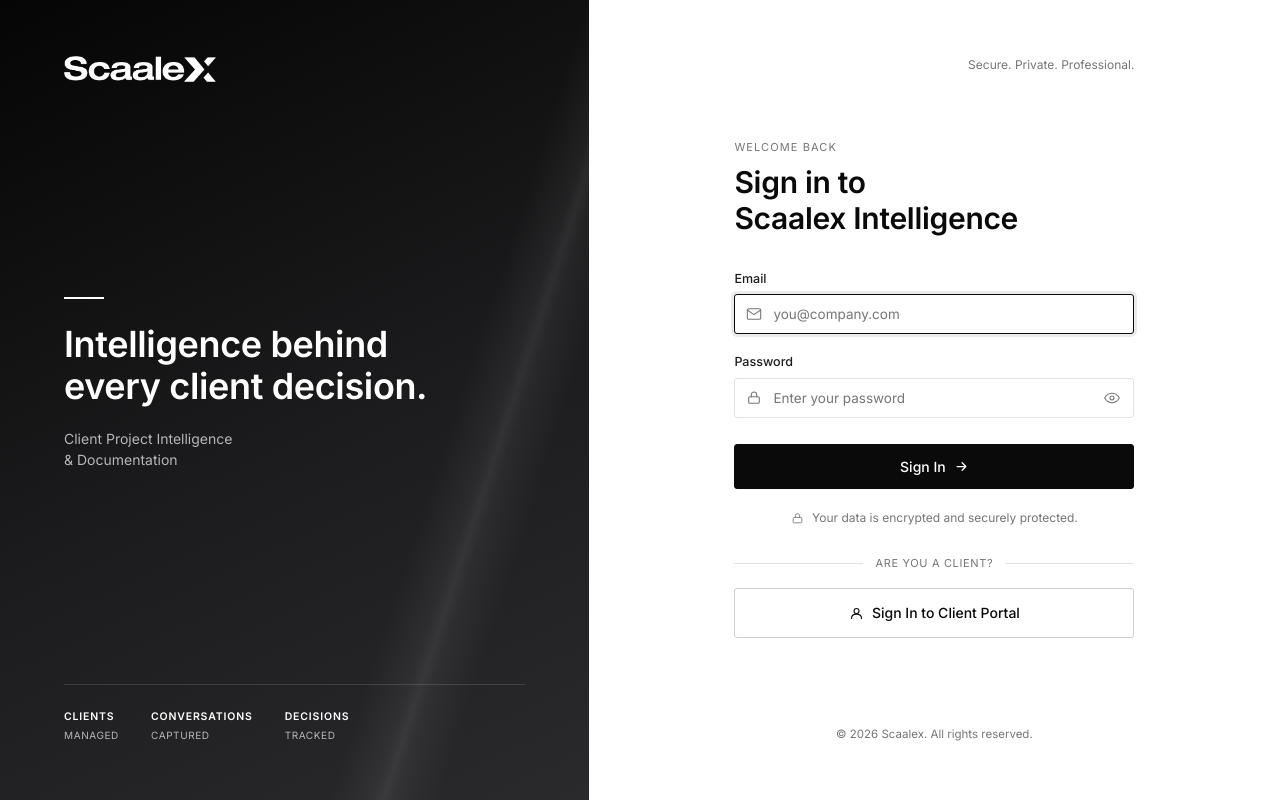
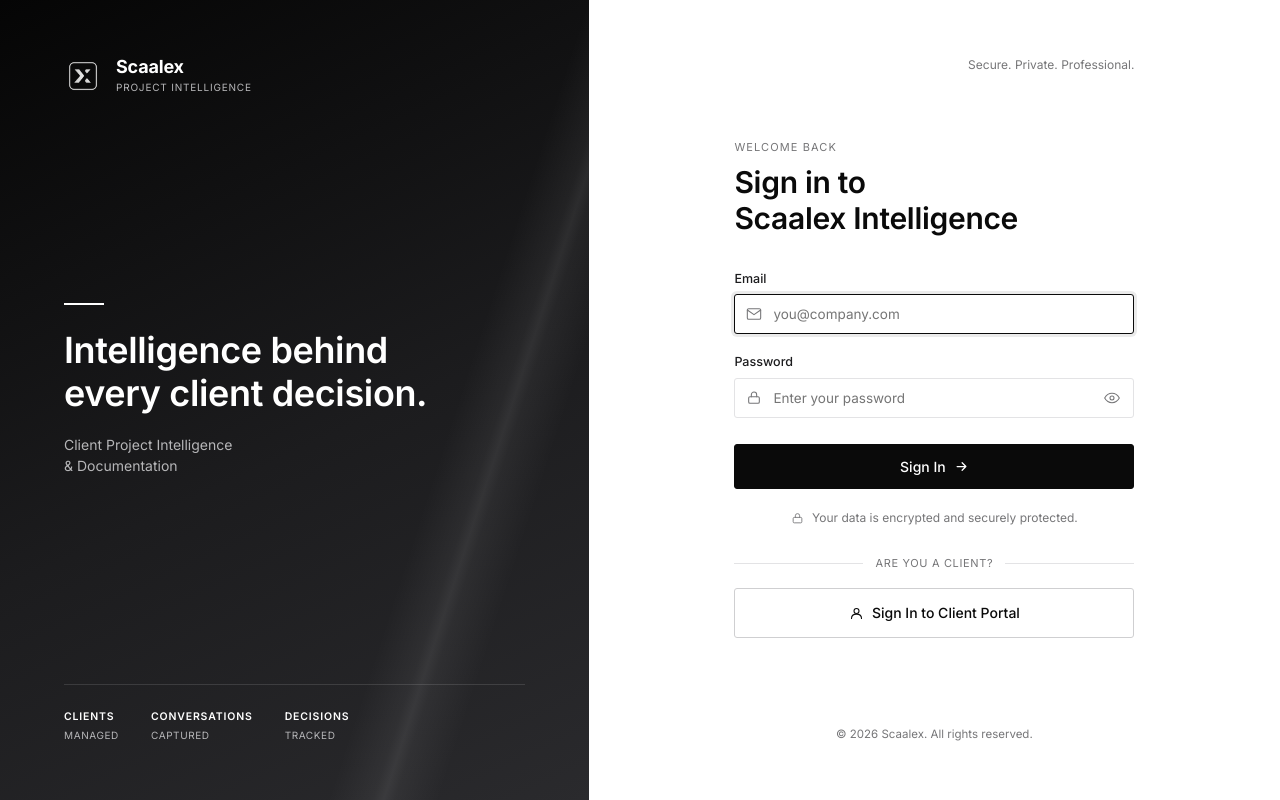
Before and after one commit to Pv-Anand/Scaalex, a Flask app: page /login in a window 1280 px wide. Run offline with Flask 3, Linux system fonts and the light colour scheme; some libraries are stand-ins or nearby versions.

Commit message:
Carry sidebar's icon-mark + wordmark branding to login and portal
Staff Login, Client Login, and the client-hub login now show the icon
mark (white, transparent background) next to "Scaalex" / "Project
Intelligence", replacing the flat logo-white.png wordmark - matching
the sidebar's brand treatment instead of looking like a different logo
in a different part of the app.

Light-background surfaces (Client Portal topbar, Set Password, Choose
Account) get a new navy colorway of the same mark (new asset:
static/images/favicon-navy-mark.png) since the white version has no
contrast there. Portal topbar stays single-line given its limited
height; Set Password and Choose Account get the full stacked
treatment since they're standalone screens.

Removed the now-dead .auth-left-logo / .auth-brand-logo CSS rules.

Co-Authored-By: Claude Sonnet 5 <noreply@anthropic.com>

```diff
--- a/static/css/style.css
+++ b/static/css/style.css
@@ -458,7 +458,8 @@ input[type=datetime-local]::-webkit-calendar-picker-indicator:hover {
 /* ---------- Auth ---------- */
 .auth-shell { min-height: 100vh; display: flex; align-items: center; justify-content: center; background: var(--grey-50); }
 .auth-card { width: 380px; max-width: calc(100vw - 40px); padding: 40px 36px; background: var(--white); border: 1px solid var(--line); border-radius: var(--radius); box-sizing: border-box; }
-.auth-brand-logo { height: 34px; width: auto; display: block; margin: 0 auto 8px; }
+.auth-card-brand { width: 44px; height: 44px; display: block; margin: 0 auto 8px; }
+.auth-card-brand-name { text-align: center; font-size: 15px; font-weight: 700; color: var(--black); }
 .auth-sub { text-align: center; color: var(--grey-500); font-size: 12.5px; margin-bottom: 28px; }
 
 /* ---------- Auth: split-screen login ---------- */
@@ -473,7 +474,10 @@ input[type=datetime-local]::-webkit-calendar-picker-indicator:hover {
   transform: rotate(8deg);
 }
 .auth-left-inner { position: relative; z-index: 1; display: flex; flex-direction: column; justify-content: space-between; padding: 56px 64px; width: 100%; box-sizing: border-box; }
-.auth-left-logo { height: 26px; width: auto; display: block; }
+.auth-left-brand { display: flex; align-items: center; gap: 14px; }
+.auth-left-brand-mark { width: 38px; height: 38px; display: block; flex-shrink: 0; }
+.auth-left-brand-name { font-size: 18px; font-weight: 700; color: var(--white); letter-spacing: -0.01em; line-height: 1.2; }
+.auth-left-brand-sub { font-size: 10px; color: var(--grey-300); text-transform: uppercase; letter-spacing: 0.08em; margin-top: 2px; }
 .auth-left-tagline { font-size: 11px; color: var(--grey-300); margin-top: 8px; text-transform: uppercase; letter-spacing: 0.08em; }
 .auth-left-nav { display: flex; flex-direction: column; gap: 10px; font-size: 11px; text-transform: uppercase; letter-spacing: 0.1em; color: var(--grey-300); margin-top: 44px; }
 .auth-left-mid { margin: auto 0; }
@@ -622,6 +626,7 @@ a.auth-submit { justify-content: center; text-decoration: none; margin-top: 16px
 .portal-topbar { height: 64px; border-bottom: 1px solid var(--line); display: flex; align-items: center; justify-content: space-between; padding: 0 32px; }
 .portal-container { max-width: 780px; margin: 0 auto; padding: 44px 20px 80px; }
 .portal-brand { display: flex; align-items: center; gap: 10px; font-weight: 700; font-size: 14.5px; color: var(--black); }
+.portal-brand-mark { width: 24px; height: 24px; display: block; }
 .next-up-card { border: 1px solid var(--black); border-radius: 4px; padding: 22px 24px; background: var(--grey-50); }
 
 .review-mobile-card { display: none; }
--- a/templates/login.html
+++ b/templates/login.html
@@ -5,7 +5,13 @@
   <div class="auth-left">
     <div class="auth-left-inner">
       <div class="auth-left-top">
-        <img src="{{ url_for('static', filename='images/logo-white.png') }}" alt="Scaalex" class="auth-left-logo">
+        <div class="auth-left-brand">
+          <img src="{{ url_for('static', filename='images/favicon-white-mark.png') }}" alt="Scaalex" class="auth-left-brand-mark">
+          <div>
+            <div class="auth-left-brand-name">Scaalex</div>
+            <div class="auth-left-brand-sub">Project Intelligence</div>
+          </div>
+        </div>
       </div>
 
       <div class="auth-left-mid">
--- a/templates/portal_hub_choose.html
+++ b/templates/portal_hub_choose.html
@@ -10,7 +10,8 @@
 <body>
   <div class="auth-shell">
     <div class="auth-card" style="width:440px;">
-      <img src="{{ url_for('static', filename='images/logo-black.png') }}" alt="Scaalex" class="auth-brand-logo">
+      <img src="{{ url_for('static', filename='images/favicon-navy-mark.png') }}" alt="Scaalex" class="auth-card-brand">
+      <div class="auth-card-brand-name">Scaalex</div>
       <div class="auth-sub">Client Portal</div>
 
       {% with messages = get_flashed_messages(with_categories=true) %}
--- a/templates/portal_set_password.html
+++ b/templates/portal_set_password.html
@@ -10,7 +10,8 @@
 <body>
   <div class="auth-shell">
     <div class="auth-card">
-      <img src="{{ url_for('static', filename='images/logo-black.png') }}" alt="Scaalex" class="auth-brand-logo">
+      <img src="{{ url_for('static', filename='images/favicon-navy-mark.png') }}" alt="Scaalex" class="auth-card-brand">
+      <div class="auth-card-brand-name">Scaalex</div>
       <div class="auth-sub">Client Portal · {{ client.name }}</div>
 
       {% with messages = get_flashed_messages(with_categories=true) %}
--- a/templates/portal_timeline.html
+++ b/templates/portal_timeline.html
@@ -10,8 +10,9 @@
 <body>
   <div class="portal-topbar">
     <div class="portal-brand">
-      <img src="{{ url_for('static', filename='images/logo-black.png') }}" alt="Scaalex" style="height:20px; width:auto;">
-      <span style="color:var(--line-strong);">|</span>
+      <img src="{{ url_for('static', filename='images/favicon-navy-mark.png') }}" alt="Scaalex" class="portal-brand-mark">
+      <span>Scaalex</span>
+      <span style="color:var(--line-strong); font-weight:400;">|</span>
       <span style="font-weight:400; color:var(--grey-700);">{{ client.name }}</span>
     </div>
     <div class="flex-gap">
```
Also changed, not shown: templates/portal_hub_login.html (+7 -1 lines), templates/portal_login.html (+7 -1 lines), static/images/favicon-navy-mark.png (added).
